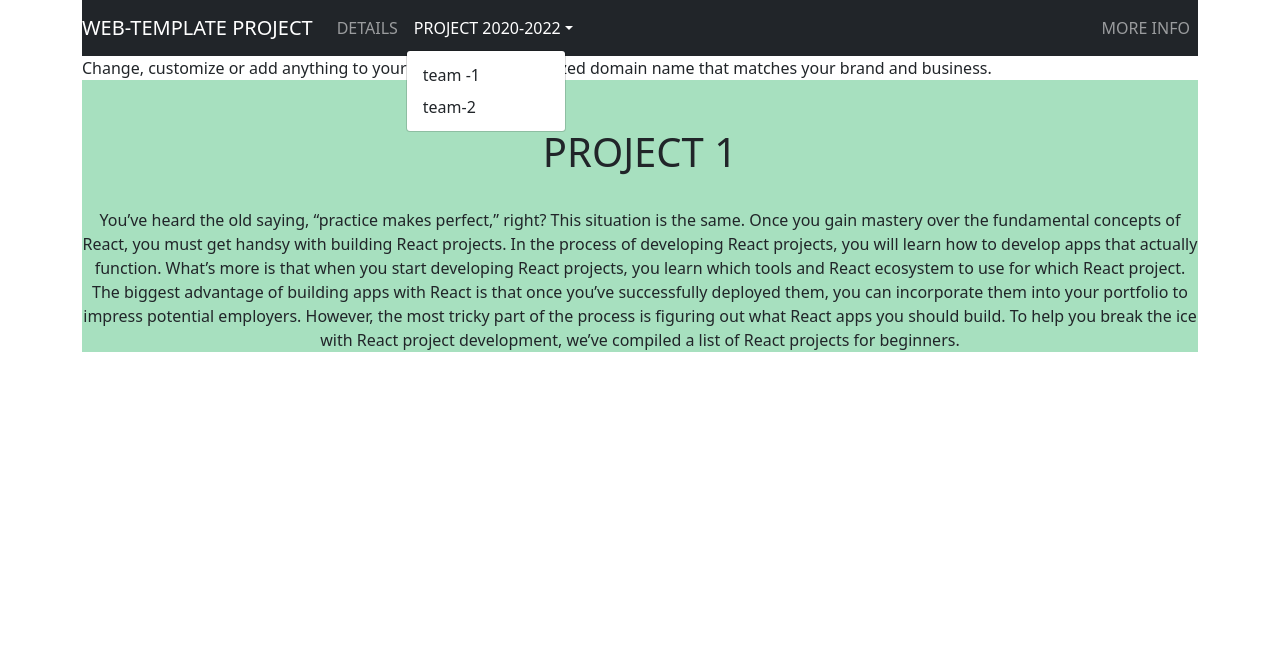
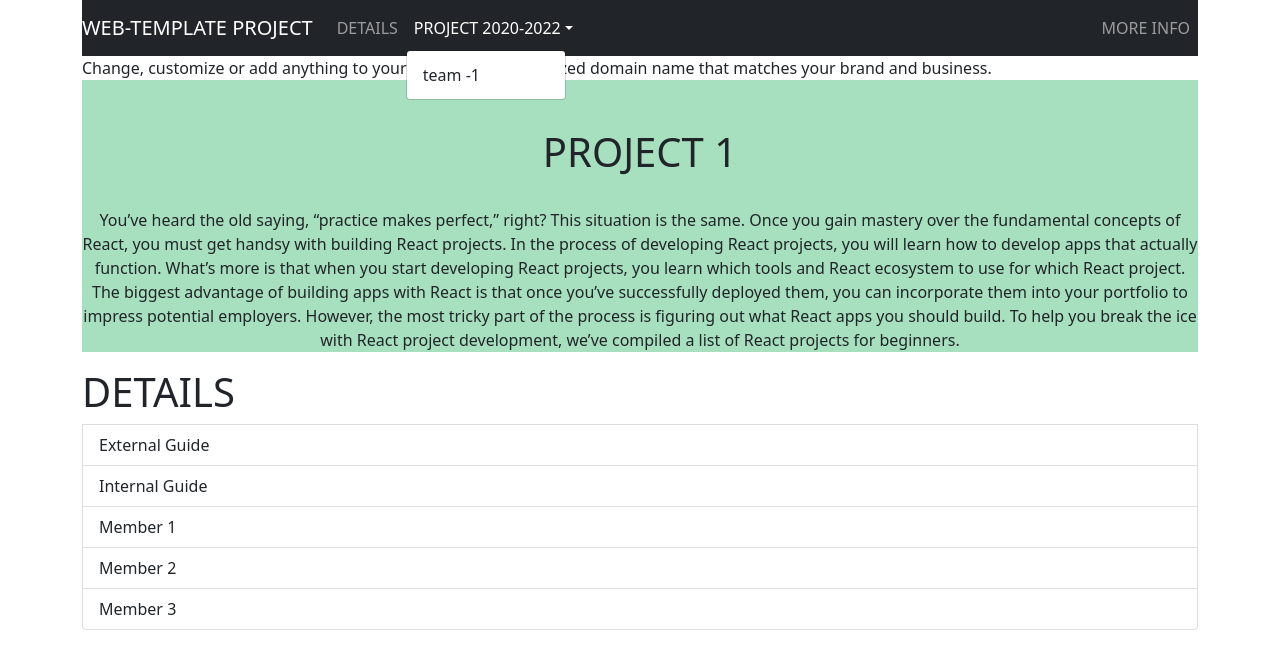
Before and after one commit to Web-template-editor/Web-Template-Editor-Rest-Api, a React (Create React App) app in the folder Web-Template-Editor-FrontEnd-REACT/finalweb-app/: page /project in a window 1280 px wide. Both pictures are taken after a click on the button "PROJECT 2020-2022". Shown: the top 666 px of the page. Built offline with nearby package versions, Linux system fonts and the light colour scheme.

Commit message:
axios library added

```diff
--- a/Web-Template-Editor-FrontEnd-REACT/finalweb-app/package.json
+++ b/Web-Template-Editor-FrontEnd-REACT/finalweb-app/package.json
@@ -6,6 +6,7 @@
     "@testing-library/jest-dom": "^5.16.1",
     "@testing-library/react": "^12.1.2",
     "@testing-library/user-event": "^13.5.0",
+    "axios": "^0.24.0",
     "bootstrap": "^5.1.3",
     "react": "^17.0.2",
     "react-bootstrap": "^2.1.0",
--- a/Web-Template-Editor-FrontEnd-REACT/finalweb-app/src/Components/Header.js
+++ b/Web-Template-Editor-FrontEnd-REACT/finalweb-app/src/Components/Header.js
@@ -1,11 +1,12 @@
-import React from "react";
+import React, { useState } from "react";
 import {Navbar,Nav,NavDropdown}from 'react-bootstrap';
-
 
 function Header(){
 
+
         return(
             <Navbar collapseOnSelect expand="lg" bg="dark" variant="dark">
+
 
   <Navbar.Brand href="">WEB-TEMPLATE PROJECT</Navbar.Brand>
   <Navbar.Toggle aria-controls="responsive-navbar-nav" />
@@ -14,8 +15,13 @@ function Header(){
       <Nav.Link href="/Details">DETAILS</Nav.Link>
 
       <NavDropdown title="PROJECT 2020-2022" id="collasible-nav-dropdown">
-        <NavDropdown.Item href="/Project">team -1</NavDropdown.Item>
-        <NavDropdown.Item href="/Details">team-2</NavDropdown.Item>
+
+
+              <NavDropdown.Item href="/Project">team -1</NavDropdown.Item>
+
+
+
+        {/* <NavDropdown.Item href="/Details">team-2</NavDropdown.Item> */}
 
       </NavDropdown>
     </Nav>
--- a/Web-Template-Editor-FrontEnd-REACT/finalweb-app/src/Components/Project.js
+++ b/Web-Template-Editor-FrontEnd-REACT/finalweb-app/src/Components/Project.js
@@ -1,8 +1,12 @@
 import React from "react";
 import './components.css';
+import Details from "./Details";
 function Project (){
 
         return(
+
+            <div>
+
             <div class='project'>
             <br/><br/>
             <h1>PROJECT 1</h1><br/>
@@ -11,11 +15,12 @@ function Project (){
 What’s more is that when you start developing React projects, you learn which tools and React ecosystem to use for which React project. The biggest advantage of building apps with React is that once you’ve successfully deployed them, you can incorporate them into your portfolio to impress potential employers.
 
 However, the most tricky part of the process is figuring out what React apps you should build. To help you break the ice with React project development, we’ve compiled a list of React projects for beginners.  </p>
+</div>
 
+    <Details/>
+            </div>
+        )
 
-            </div>
-
-        )
     }
 
 export default Project;
```
Also changed, not shown: 1 other file (tests, documents, lock files or other folders).
